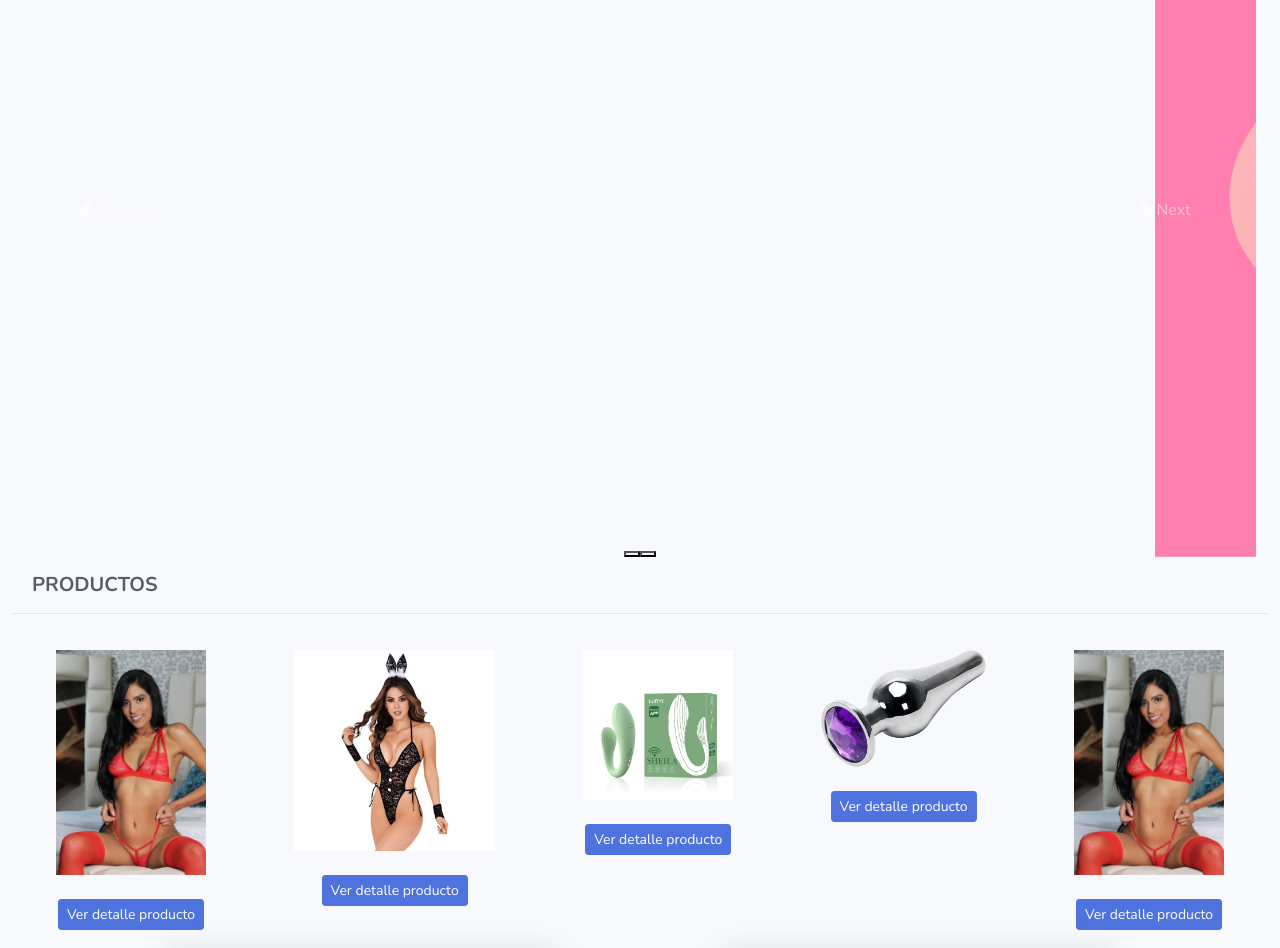
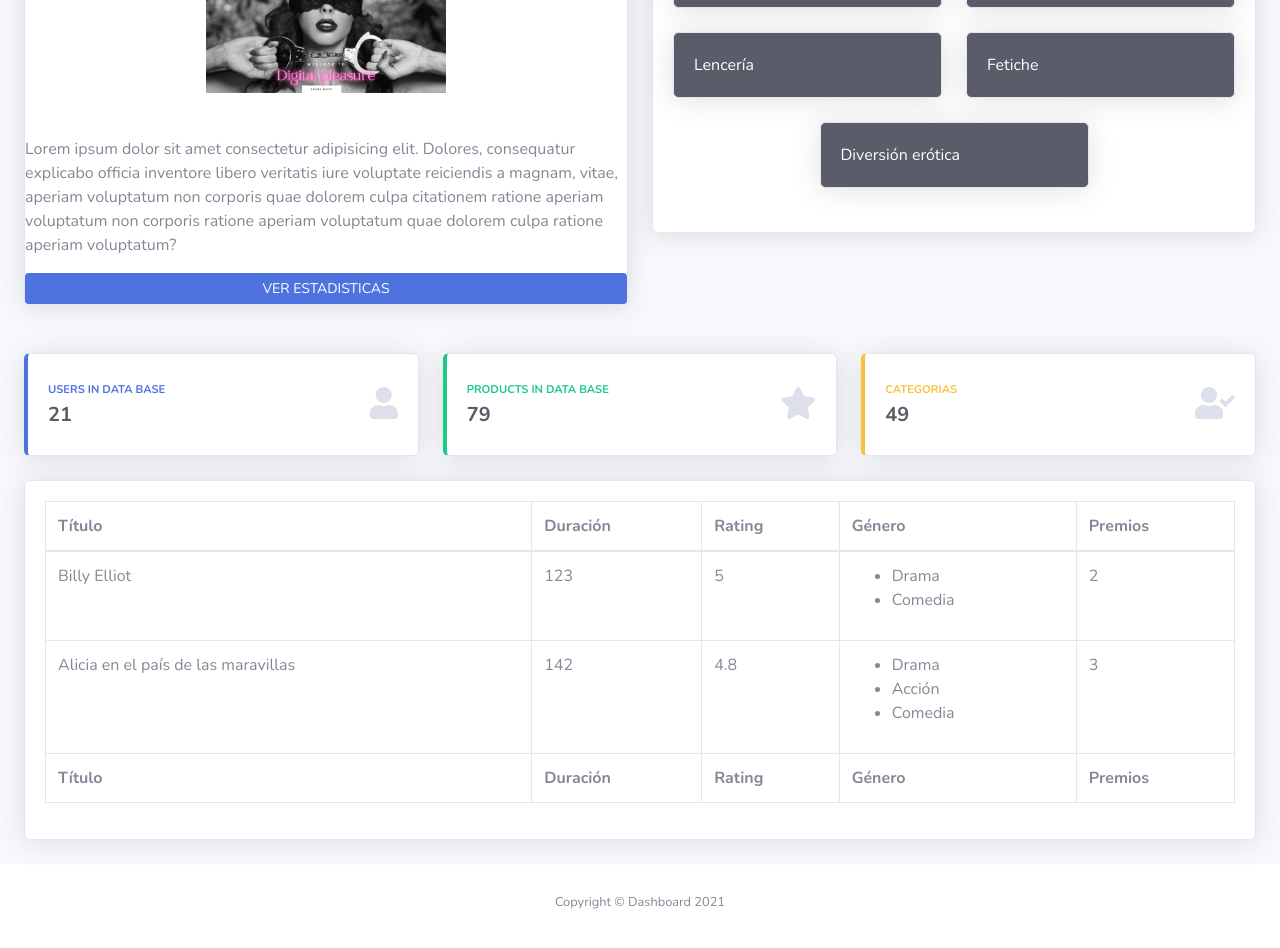
Before and after one commit to Selik98/grupo_9_SexShop, a React (Create React App) app in the folder digital-pleasures/frontend/: page / in a window 1280 px wide. Shown: the part 260-1208 px from the top of the page. Built offline with nearby package versions, Linux system fonts and the light colour scheme.

Commit message:
cambios en el dashboard react

```diff
--- a/digital-pleasures/frontend/src/components/CarruselHome.js
+++ /dev/null
@@ -1,34 +0,0 @@
-import Carousel from 'react-bootstrap/Carousel';
-import image from '../assets/images/carrusel.png';
-import image1 from '../assets/images/ofertas.png';
-
-function CarruselHome() {
-  return (
-    <Carousel>
-      {/* <Carousel.Item>
-        <div>
-          <h3>OFERTAS</h3>
-          <p>Antojate con nuestras ofertas para que te atrevas a saborear el deseo</p>
-        </div>
-      </Carousel.Item> */}
-      <Carousel.Item>
-      <img className="w-100" src={image} alt="Digital House"/>
-        {/*<Carousel.Caption>
-           <h3>Second slide label</h3>
-          <p>Lorem ipsum dolor sit amet, consectetur adipiscing elit.</p>
-        </Carousel.Caption> */}
-      </Carousel.Item>
-      <Carousel.Item>
-      <img className="w-100" src={image1} alt="Digital House"/>
-        {/*<Carousel.Caption>
-           <h3>Third slide label</h3>
-          <p>
-            Praesent commodo cursus magna, vel scelerisque nisl consectetur.
-          </p>
-        </Carousel.Caption>*/}
-      </Carousel.Item>
-    </Carousel>
-  );
-}
-
-export default CarruselHome;
--- a/digital-pleasures/frontend/src/components/ContentRowCenter.js
+++ b/digital-pleasures/frontend/src/components/ContentRowCenter.js
@@ -1,6 +1,6 @@
 import React from 'react';
 import LastMovieInDb from './LastMovieInDb';
-/* import GenresInDb from './GenresInDb'; */
+import GenresInDb from './GenresInDb';
 
 function ContentRowCenter(){
     return (
@@ -9,9 +9,7 @@ function ContentRowCenter(){
             {/*<!-- Last Movie in DB -->*/}
             <LastMovieInDb />
             {/*<!-- End content row last movie in Data Base -->*/}
-
-            {/*<!-- Genres in DB -->*/}
-           {/*  <GenresInDb /> */}
+            <GenresInDb />
 
         </div>
     )
--- a/digital-pleasures/frontend/src/components/ContentRowMovies.js
+++ b/digital-pleasures/frontend/src/components/ContentRowMovies.js
@@ -22,14 +22,14 @@ let productsInDB = {
 
 /* <!-- Actors quantity --> */
 
-let actorsQuantity = {
-    title:'Actors quantity' ,
+let categorias = {
+    title:'categorias' ,
     color:'warning',
     cuantity:'49',
     icon:'fa-user-check'
 }
 
-let cartProps = [usersInDB, productsInDB];
+let cartProps = [usersInDB, productsInDB, categorias];
 
 function ContentRowMovies(){
     return (
--- a/digital-pleasures/frontend/src/components/ContentRowTop.js
+++ b/digital-pleasures/frontend/src/components/ContentRowTop.js
@@ -1,7 +1,6 @@
 import React from 'react';
 import ContentRowCenter from './ContentRowCenter';
 import ContentRowMovies from './ContentRowMovies';
-import CarruselHome from './CarruselHome';
 import Chart from './Chart';
 
 function ContentRowTop(){
@@ -12,7 +11,6 @@ function ContentRowTop(){
 					<div className="d-sm-flex aligns-items-center justify-content-between mb-4">
 						{/* <h1 className="h3 mb-0 text-gray-800">App Dashboard</h1> */}
 					</div>
-					<CarruselHome/>
 					<ContentRowCenter />
 					<ContentRowMovies/>
 					<Chart />
--- a/digital-pleasures/frontend/src/components/GenresInDb.js
+++ b/digital-pleasures/frontend/src/components/GenresInDb.js
@@ -13,52 +13,27 @@ function LastMovieInDb() {
           <div className="row">
             <div className="col-lg-6 mb-4">
               <div className="card bg-dark text-white shadow">
-                <div className="card-body">Acción</div>
+                <div className="card-body">Juguetes</div>
               </div>
             </div>
             <div className="col-lg-6 mb-4">
               <div className="card bg-dark text-white shadow">
-                <div className="card-body">Animación</div>
+                <div className="card-body">Lubricantes</div>
               </div>
             </div>
             <div className="col-lg-6 mb-4">
               <div className="card bg-dark text-white shadow">
-                <div className="card-body">Aventura</div>
+                <div className="card-body">Lencería</div>
               </div>
             </div>
             <div className="col-lg-6 mb-4">
               <div className="card bg-dark text-white shadow">
-                <div className="card-body">Ciencia Ficción</div>
+                <div className="card-body">Fetiche</div>
               </div>
             </div>
             <div className="col-lg-6 mb-4">
               <div className="card bg-dark text-white shadow">
-                <div className="card-body">Comedia</div>
-              </div>
-            </div>
-            <div className="col-lg-6 mb-4">
-              <div className="card bg-dark text-white shadow">
-                <div className="card-body">Documental</div>
-              </div>
-            </div>
-            <div className="col-lg-6 mb-4">
-              <div className="card bg-dark text-white shadow">
-                <div className="card-body">Drama</div>
-              </div>
-            </div>
-            <div className="col-lg-6 mb-4">
-              <div className="card bg-dark text-white shadow">
-                <div className="card-body">Fantasia</div>
-              </div>
-            </div>
-            <div className="col-lg-6 mb-4">
-              <div className="card bg-dark text-white shadow">
-                <div className="card-body">Infantiles</div>
-              </div>
-            </div>
-            <div className="col-lg-6 mb-4">
-              <div className="card bg-dark text-white shadow">
-                <div className="card-body">Musical</div>
+                <div className="card-body">Diversión erótica</div>
               </div>
             </div>
           </div>
--- a/digital-pleasures/frontend/src/components/LastMovieInDb.js
+++ b/digital-pleasures/frontend/src/components/LastMovieInDb.js
@@ -1,47 +1,25 @@
 import React from 'react';
-import img1 from '../assets/images/conjuntobrenda.webp';
-import img2 from '../assets/images/dizfrazconeja.png';
-import img3 from '../assets/images/vibradorinteractivo.webp';
-import img4 from '../assets/images/juguete3.png';
-import img5 from '../assets/images/conjuntobrenda.webp';
+import img1 from '../assets/images/carrusel.png';
 
 
-function LastMovieInDb(){
+function products(){
     return(
-        <div /* className="col-lg-6 mb-4" */>
-            <div /* className="card shadow mb-4" */>
+        <div className="col-lg-6 mb-4">
+            <div className="card shadow mb-4" >
                 <div className="card-header py-3">
-                    <h5 className="m-0 font-weight-bold text-gray-800">PRODUCTOS</h5>
+                    <h5 className="m-0 font-weight-bold text-gray-800">ESTADISTICAS</h5>
                 </div>
-                <div /* className="card-body" */  >
+                <div className="card-body"  >
                     <div className="d-flex flex-row justify-content-around">
-                        <div className="card-body text-center">
                         <img className="img-fluid px-3 px-sm-4 mt-3 mb-4" style={{width: 18 +'rem'}} src={img1} alt=" Star Wars - Mandalorian "/>
-                        <a className="btn btn-primary btn-sm" target="_blank" rel="nofollow" href="/" role='button'>Ver detalle producto</a>
-                        </div>
-                        <div className="card-body text-center">
-                        <img className="img-fluid px-3 px-sm-4 mt-3 mb-4" style={{width: 25 +'rem'}} src={img2} alt=" Star Wars - Mandalorian "/>
-                        <a className="btn btn-primary btn-sm" target="_blank" rel="nofollow" href="/" role='button'>Ver detalle producto</a>
-                        </div>
-                        <div className="card-body text-center">
-                        <img className="img-fluid px-3 px-sm-4 mt-3 mb-4" style={{width: 18 +'rem'}} src={img3} alt=" Star Wars - Mandalorian "/>
-                        <a className="btn btn-primary btn-sm" target="_blank" rel="nofollow" href="/" role='button'>Ver detalle producto</a>
-                        </div>
-                        <div className="card-body text-center">
-                        <img className="img-fluid px-3 px-sm-4 mt-3 mb-4" style={{width: 20 +'rem'}} src={img4} alt=" Star Wars - Mandalorian "/>
-                        <a className="btn btn-primary btn-sm" target="_blank" rel="nofollow" href="/" role='button'>Ver detalle producto</a>
-                        </div>
-                        <div className="card-body text-center">
-                        <img className="img-fluid px-3 px-sm-4 mt-3 mb-4" style={{width: 18 +'rem'}} src={img5} alt=" Star Wars - Mandalorian "/>
-                        <a className="btn btn-primary btn-sm" target="_blank" rel="nofollow" href="/" role='button'>Ver detalle producto</a>
-                        </div>
+
                     </div>
-                    {/* <p>Lorem ipsum dolor sit amet consectetur adipisicing elit. Dolores, consequatur explicabo officia inventore libero veritatis iure voluptate reiciendis a magnam, vitae, aperiam voluptatum non corporis quae dolorem culpa citationem ratione aperiam voluptatum non corporis ratione aperiam voluptatum quae dolorem culpa ratione aperiam voluptatum?</p> */}
-
+                    </div>
+                     <p>Lorem ipsum dolor sit amet consectetur adipisicing elit. Dolores, consequatur explicabo officia inventore libero veritatis iure voluptate reiciendis a magnam, vitae, aperiam voluptatum non corporis quae dolorem culpa citationem ratione aperiam voluptatum non corporis ratione aperiam voluptatum quae dolorem culpa ratione aperiam voluptatum?</p>
+                     <a className="btn btn-primary btn-sm" target="_blank" rel="nofollow" href="/" role='button'>VER ESTADISTICAS</a>
                 </div>
             </div>
-        </div>
     )
 }
 
-export default LastMovieInDb;
+export default products;
```
